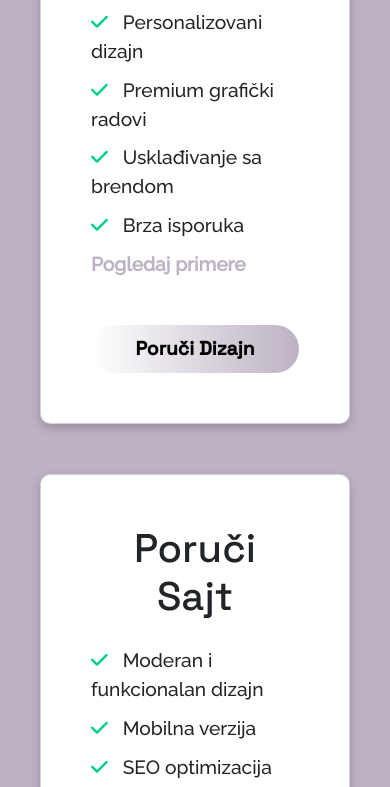
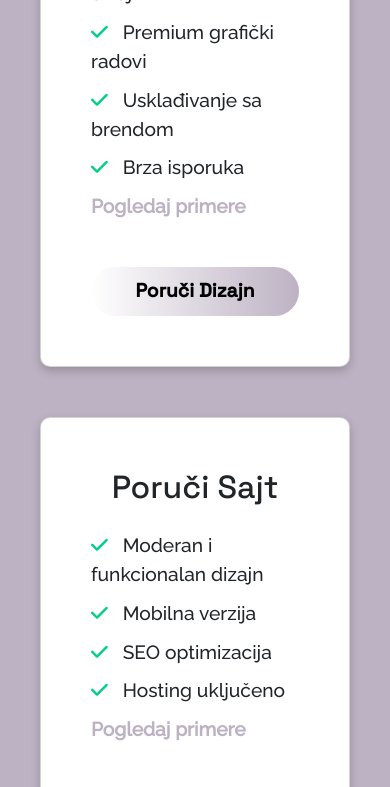
Before and after one commit to krsticlazar/lazarkrstic.com, a plain HTML site: page order.html in a window 390 px wide. Shown: the part 319-1106 px from the top of the page. Drawn offline with nearby package versions, Linux system fonts and the light colour scheme.

Commit message:
Update style.css

```diff
--- a/css/style.css
+++ b/css/style.css
@@ -759,6 +759,12 @@ hr {
   .order-btn:hover {
     background: linear-gradient(to left, #ffffff, #bdb2c3);
   }
+
+  @media screen and (max-width: 767.98px) {
+      .card-title {
+        font-size: 2rem;
+      }
+    }
 /* #endregion */
 
 /* #region Contact Form Style */
```
